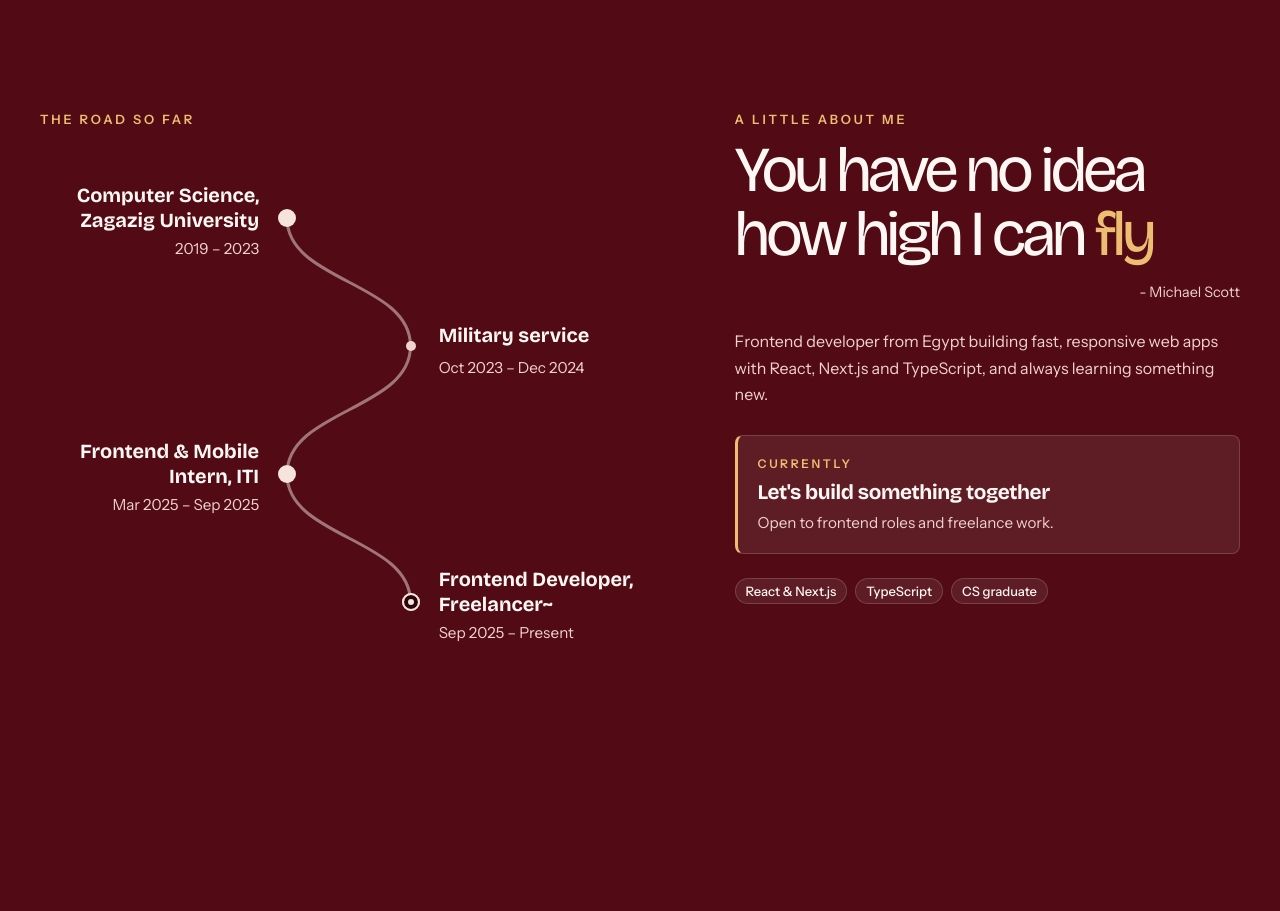
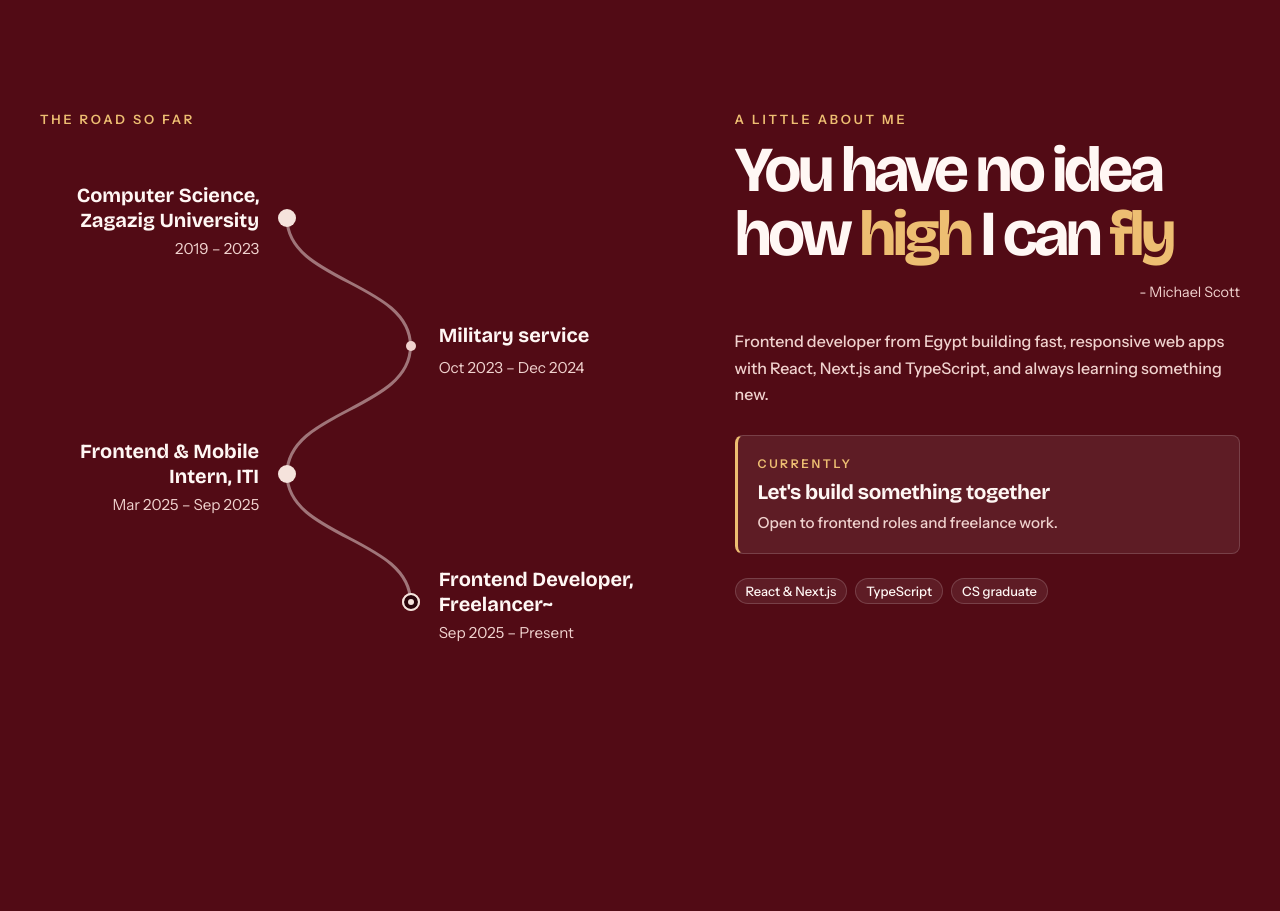
Before and after one commit to AmirMostafa-eng/Amir-Mostafa-Portfolio, a Next.js app: page / in a window 1280 px wide. Shown: the part 1360-2271 px from the top of the page. Built offline with nearby package versions, Linux system fonts and the light colour scheme.

Commit message:
About: amber on high+fly, lock right-column typography weight

```diff
--- a/app/globals.css
+++ b/app/globals.css
@@ -323,6 +323,10 @@ img { display: block; max-width: 100%; }
 .about-currently .about-currently-label { margin: 0 0 6px; color: var(--amber); font-size: .75rem; font-weight: 600; letter-spacing: .22em; text-transform: uppercase; }
 .about-currently .about-currently-title { margin: 0; color: var(--text); font-family: var(--font-display), sans-serif; font-size: 1.3rem; font-weight: 700; letter-spacing: -.02em; line-height: 1.25; }
 .about-currently .about-currently-detail { margin: 4px 0 0; color: var(--muted); font-size: .95rem; }
+/* Lock the right-column typography to the delivered design's rendered weight. */
+.about-copy .section-heading h2 { font-weight: 700; }
+.about-copy .about-bio { font-weight: 500; }
+.about-currently .about-currently-detail { font-weight: 500; }
 .about-copy p { max-width: none; color: var(--muted); }
 .about-copy .section-heading { margin-bottom: 1.5rem; }
 .about-heading-attribution { margin: .75rem 0 0; color: var(--muted); font-size: .9rem; text-align: right; }
--- a/components/landing/About.tsx
+++ b/components/landing/About.tsx
@@ -2,7 +2,12 @@ import { site } from "@/data/site";
 import { Container } from "@/components/ui/Container";
 import { AboutTimeline } from "@/components/landing/AboutTimeline";
 
-const headingParts = site.aboutHeading.split(site.aboutHeadingAccent);
+const escapeRegExp = (value: string) => value.replace(/[.*+?^${}()|[\]\\]/g, "\\$&");
+const accentWords: readonly string[] = site.aboutHeadingAccents;
+const accentSet = new Set(accentWords);
+const headingParts = accentWords.length
+  ? site.aboutHeading.split(new RegExp(`\\b(${accentWords.map(escapeRegExp).join("|")})\\b`))
+  : [site.aboutHeading];
 
 export function About() {
   return (
@@ -17,14 +22,14 @@ export function About() {
             <p className="about-eyebrow">{site.aboutEyebrow}</p>
             <div className="section-heading">
               <h2 id="about-title">
-                {headingParts.length === 2 ? (
-                  <>
-                    {headingParts[0]}
-                    <span className="hero-name-accent">{site.aboutHeadingAccent}</span>
-                    {headingParts[1]}
-                  </>
-                ) : (
-                  site.aboutHeading
+                {headingParts.map((part, index) =>
+                  accentSet.has(part) ? (
+                    <span className="hero-name-accent" key={index}>
+                      {part}
+                    </span>
+                  ) : (
+                    part
+                  ),
                 )}
               </h2>
               <p className="about-heading-attribution">{site.aboutHeadingAttribution}</p>
--- a/data/site.ts
+++ b/data/site.ts
@@ -40,7 +40,7 @@ export const site = {
   aboutEyebrow: "A little about me",
   roadEyebrow: "The road so far",
   aboutHeading: "You have no idea how high I can fly",
-  aboutHeadingAccent: "fly",
+  aboutHeadingAccents: ["high", "fly"],
   aboutHeadingAttribution: "- Michael Scott",
   currently: {
     label: "Currently",
```
